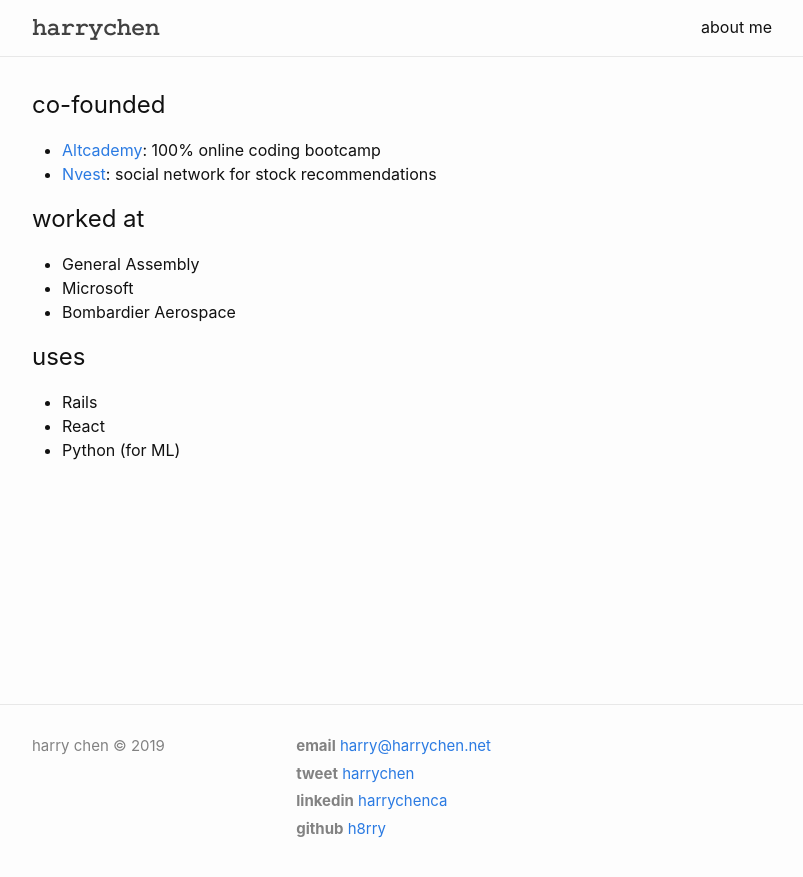
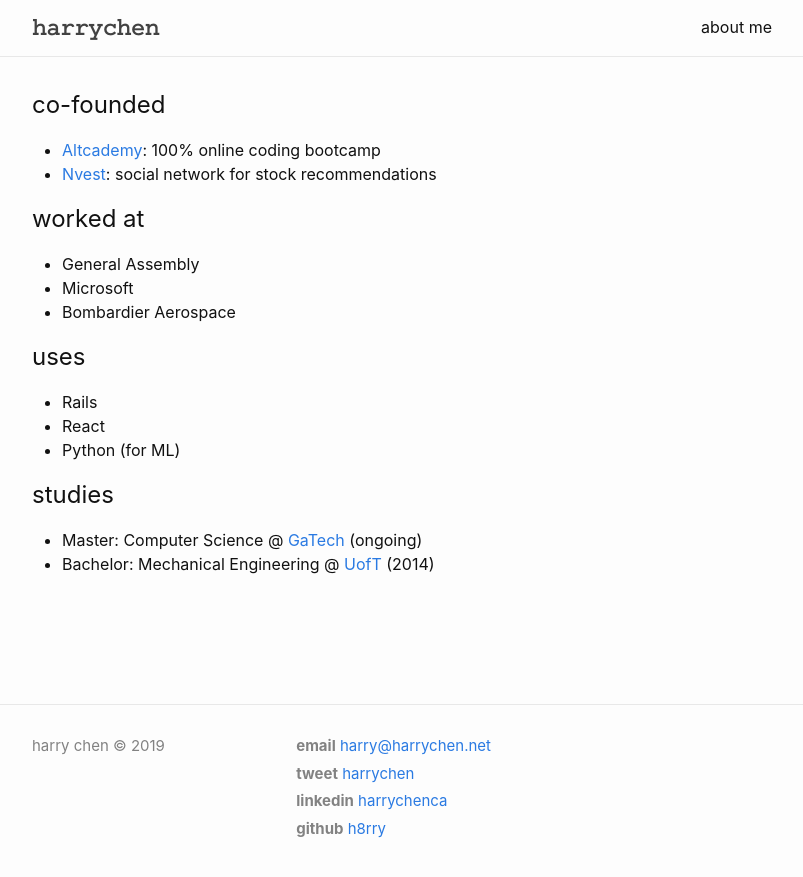
Before and after one commit to h8rry/harrychen.net, a Jekyll site: the page built from about.md, in a window 1280 px wide. Shown: the top 877 px of the page, without its empty margins (238-1041 px from the left). Built offline with Jekyll 4.4.1, drawn with Linux system fonts in a browser that asks for light colours.

Commit message:
Add studies to about me

```diff
--- a/about.md
+++ b/about.md
@@ -20,3 +20,8 @@ permalink: /about/
 - Rails
 - React
 - Python (for ML)
+
+## studies
+
+- Master: Computer Science @ [GaTech](https://www.cc.gatech.edu/future/masters/mscs) (ongoing)
+- Bachelor: Mechanical Engineering @ [UofT](https://www.mie.utoronto.ca/) (2014)
```
